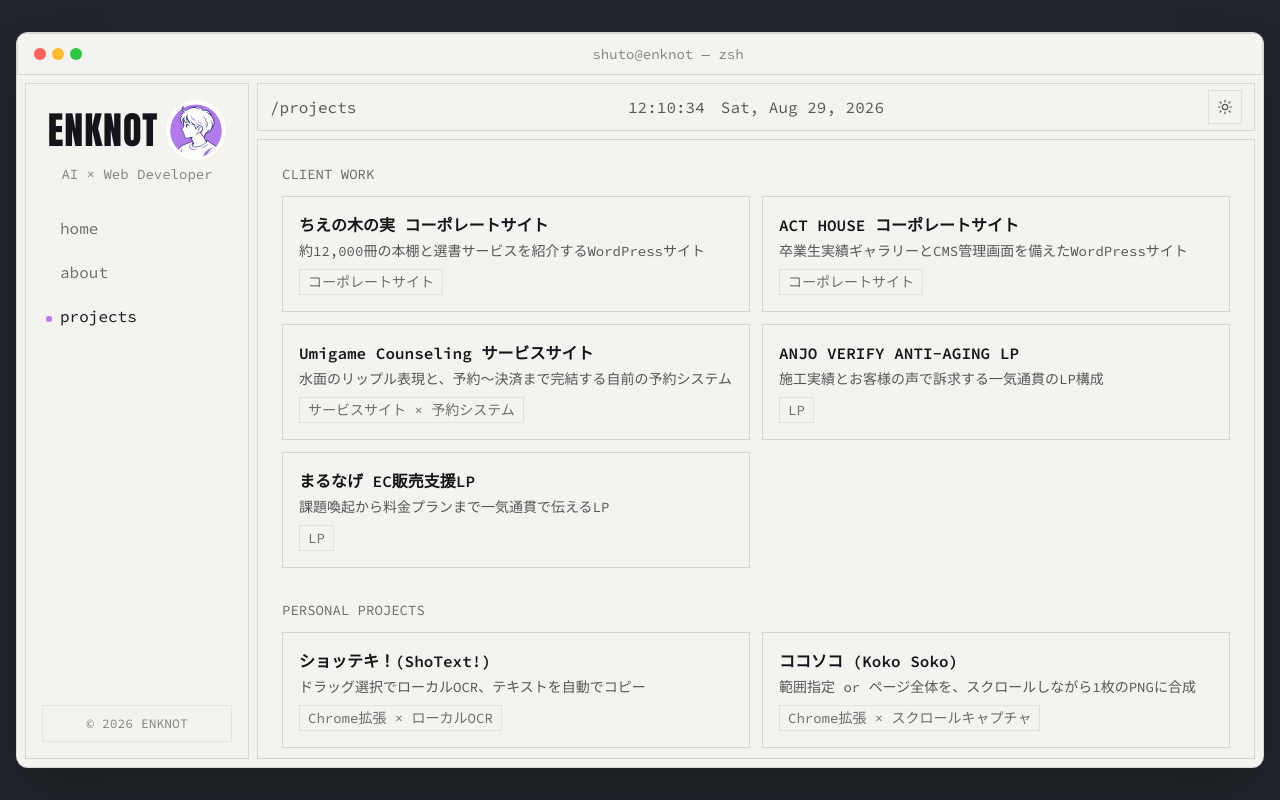
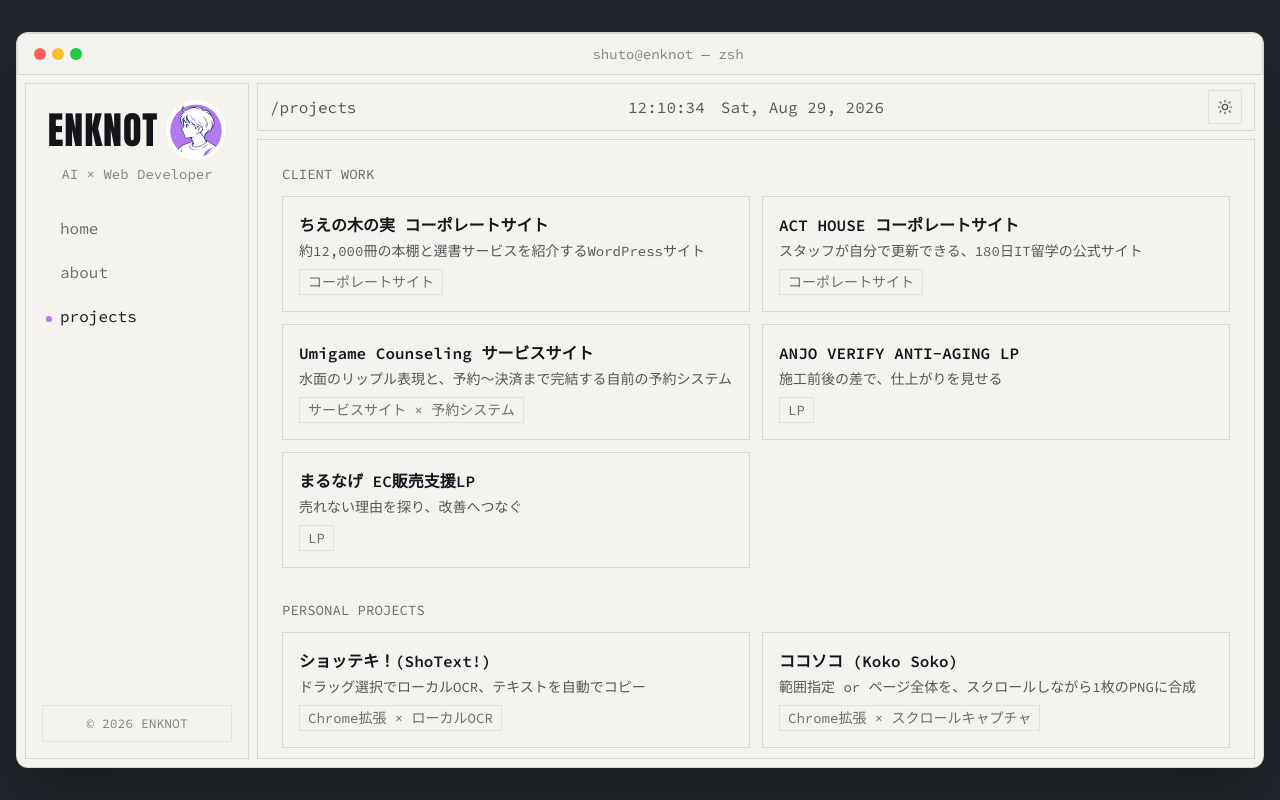
Before and after one commit to enknot96/enknot, a Next.js app: page /projects in a window 1280 px wide. Built offline with nearby package versions, Linux system fonts and the light colour scheme.

Commit message:
レイアウト、文言調整

```diff
--- a/src/app/about/page.tsx
+++ b/src/app/about/page.tsx
@@ -50,6 +50,15 @@ export default function ResumeSkillsPage() {
         </section>
 
         <section>
+          <h2 className="mb-4 text-sm uppercase opacity-60">business name</h2>
+          <div className="flex flex-wrap gap-2">
+            <span className="border-ui px-3 py-1 text-sm opacity-80">
+              {site.businessName}
+            </span>
+          </div>
+        </section>
+
+        <section>
           <h2 className="mb-2 text-sm uppercase opacity-60">availability</h2>
           <p className="border-ui p-4 text-sm opacity-70">{site.availability}</p>
           <ContactCTA />
--- a/src/app/page.tsx
+++ b/src/app/page.tsx
@@ -17,10 +17,6 @@ export default function HomePage() {
         />
       </h1>
       <div className="flex flex-col gap-3">
-        <div>
-          <p className="text-sm opacity-60">business</p>
-          <p className="text-lg opacity-80 max-[425px]:text-base">{site.businessName}</p>
-        </div>
         <div>
           <p className="text-sm opacity-60">service</p>
           <p className="text-lg opacity-80 max-[425px]:text-base">{site.services.join(" / ")}</p>
--- a/src/app/projects/[slug]/page.tsx
+++ b/src/app/projects/[slug]/page.tsx
@@ -125,64 +125,6 @@ export default async function ProjectDetailPage({ params }: PageProps<"/projects
           )}
         </div>
 
-        {project.integratedSystem && (
-          <section className="mt-8 border-ui p-4">
-            <h2 className="mb-1 text-sm uppercase opacity-60">related system</h2>
-            <h3 className="mb-2 font-semibold">{project.integratedSystem.title}</h3>
-            <p className="mb-3 text-sm opacity-70">{project.integratedSystem.description}</p>
-            <div className="mb-3 flex flex-wrap gap-2">
-              {project.integratedSystem.techStack.map((tech) => (
-                <span
-                  key={tech}
-                  className={tagClass}
-                >
-                  {tech}
-                </span>
-              ))}
-            </div>
-            {project.integratedSystem.story && (
-              <p className="mb-3 text-sm leading-relaxed opacity-70">
-                {project.integratedSystem.story}
-              </p>
-            )}
-            <ul className="mb-3 flex flex-col gap-2">
-              {project.integratedSystem.highlights.map((highlight) => (
-                <li
-                  key={highlight}
-                  className="flex gap-2 text-sm opacity-70"
-                >
-                  <span className="opacity-50">—</span>
-                  <span>{highlight}</span>
-                </li>
-              ))}
-            </ul>
-            <div className="flex flex-wrap gap-3">
-              {project.integratedSystem.githubUrl && (
-                <a
-                  href={project.integratedSystem.githubUrl}
-                  target="_blank"
-                  rel="noreferrer"
-                  className={buttonClass}
-                >
-                  <GithubIcon className="h-4 w-4" />
-                  GitHub
-                </a>
-              )}
-              {project.integratedSystem.liveUrl && (
-                <a
-                  href={project.integratedSystem.liveUrl}
-                  target="_blank"
-                  rel="noreferrer"
-                  className={primaryButtonClass}
-                >
-                  {project.integratedSystem.liveUrlLabel ?? "サイトを見る"}
-                  <ArrowUpRightIcon className={externalArrowClass} />
-                </a>
-              )}
-            </div>
-          </section>
-        )}
-
         {project.hostingNote && (
           <p className="mt-4 rounded-sm border border-red-300 bg-red-50 px-4 py-3 text-[13px] text-red-700">
             ⚠️ {project.hostingNote}
--- a/src/data/projects.ts
+++ b/src/data/projects.ts
@@ -8,17 +8,6 @@ export type TestCard = {
   number: string;
   expiry: string;
   cvc: string;
-};
-
-export type IntegratedSystem = {
-  title: string;
-  description: string;
-  techStack: string[];
-  story?: string;
-  highlights: string[];
-  githubUrl?: string;
-  liveUrl?: string;
-  liveUrlLabel?: string;
 };
 
 export type RelatedProject = {
@@ -45,7 +34,6 @@ export type Project = {
   demoNote?: string;
   testCard?: TestCard;
   relatedProject?: RelatedProject;
-  integratedSystem?: IntegratedSystem;
 };
 
 export const projects: Project[] = [
@@ -68,7 +56,7 @@ export const projects: Project[] = [
     slug: "cebu",
     name: "ACT HOUSE コーポレートサイト",
     category: "client",
-    description: "卒業生実績ギャラリーとCMS管理画面を備えたWordPressサイト",
+    description: "スタッフが自分で更新できる、180日IT留学の公式サイト",
     tags: ["コーポレートサイト"],
     longDescription:
       "フィリピン・セブ島の180日間IT留学プログラムを提供する企業のコーポレートサイトをWordPressで実装。卒業生の転職・起業実績ギャラリーやカリキュラム紹介、コラム記事一覧などのコンテンツを構築しました。",
@@ -104,7 +92,7 @@ export const projects: Project[] = [
     slug: "ava",
     name: "ANJO VERIFY ANTI-AGING LP",
     category: "client",
-    description: "施工実績とお客様の声で訴求する一気通貫のLP構成",
+    description: "施工前後の差で、仕上がりを見せる",
     tags: ["LP"],
     longDescription:
       "プロ職人による高級カーコーティングを提供する店舗のLPを制作。技術説明・料金プラン・施工実績・お客様の声までを掲載し、来店・問い合わせにつながる構成にしました。",
@@ -121,7 +109,7 @@ export const projects: Project[] = [
     slug: "ec-lp",
     name: "まるなげ EC販売支援LP",
     category: "client",
-    description: "課題喚起から料金プランまで一気通貫で伝えるLP",
+    description: "売れない理由を探り、改善へつなぐ",
     tags: ["LP"],
     longDescription:
       "Amazon・楽天などのEC事業者向けに、現状分析から実行支援までを一括代行する「まるなげ」のサービスLPを制作。課題喚起から料金プラン、事例紹介まで、問い合わせにつながる訴求構成を設計しました。",
@@ -200,22 +188,6 @@ export const projects: Project[] = [
     githubUrl: "https://github.com/enknot96/realestate-aiagent",
     liveUrl: "https://realestate-aiagent.vercel.app/",
     relatedProject: { slug: "crm-realestate", label: "顧客管理システムを見る" },
-    integratedSystem: {
-      title: "不動産業務管理API",
-      description:
-        "上のAIエージェントが「道具」として呼び出す、物件・問い合わせ・内見予約を管理するバックエンドAPI",
-      techStack: ["Hono", "TypeScript", "Drizzle ORM", "Neon", "Vitest", "Vercel"],
-      story:
-        "前職でハウスメーカーの営業を6年経験し、物件公開・問い合わせ・内見調整という業務フローや、そこで起こりがちな状態管理の問題を実務として理解しています。",
-      highlights: [
-        "状態遷移テーブルとトランザクション制御によるデータ整合性の担保（許可外の遷移は409で拒否、失敗時はロールバック）",
-        "JWT認証（アクセストークン15分＋リフレッシュローテーション）と、権限ごとに異なるWHERE句を構築する認可設計",
-        "zodスキーマからOpenAPI仕様を自動生成",
-      ],
-      githubUrl: "https://github.com/enknot96/realestate-api",
-      liveUrl: "https://realestate-api-phi.vercel.app/docs",
-      liveUrlLabel: "APIドキュメントを見る",
-    },
   },
   {
     slug: "crm-realestate",
@@ -237,12 +209,11 @@ export const projects: Project[] = [
       "Gemini",
     ],
     story:
-      "架空の不動産会社「みらい不動産」を舞台に、契約後の顧客対応を担うシステムとして設計。不動産業を1人で営む事業者が抱える「タグ別配信」「報告・更新期限のリマインド」「現場写真からの報告書作成」という3つの課題に向き合いました。ドメイン層をLINE SDKやDBの実装から切り離し、本番実装とデモ用Fake実装を1箇所で差し替えられるアーキテクチャにこだわりました。",
+      "架空の不動産会社「みらい不動産」を舞台に、契約後の顧客対応を担うシステムとして設計。1人で営む事業者の「タグ別配信」「期限リマインド」「現場写真からの報告書作成」という3つの課題に向き合いました。ドメイン層をLINE SDKやDBから切り離し、本番とデモ用Fakeを1箇所で差し替えられる構成にしています。",
     highlights: [
-      "Server Actionの直接POST到達によるガード迂回を防ぐため、DB操作関数群にopaque tokenの認証permitを要求させ、呼び忘れを型エラーとして検出",
-      "Branded Types・opaque token（QuotaGuard）でID取り違えや送信上限超過をコンパイル時に防止",
-      "Webhookは処理後に記録する順序と冪等なupsertで、LINE再送時の取りこぼし・二重処理を防止",
-      "リマインド発火日は契約日から都度計算する純粋関数で実装し、月末クランプ・うるう年・JST境界をテストで担保",
+      "直接POSTでのガード迂回を防ぐため、DB操作に認証permitを要求し、呼び忘れを型エラーで検出。Branded TypesとQuotaGuardでID取り違えや送信上限超過も防止",
+      "処理後に記録する順序と冪等なupsertで、LINE再送時の取りこぼし・二重処理を防止",
+      "リマインド発火日を契約日から計算する純粋関数にし、月末・うるう年・JST境界をテストで担保",
     ],
     githubUrl: "https://github.com/enknot96/crm-realestate",
     liveUrl: "https://crm-realestate-vert.vercel.app/",
```
